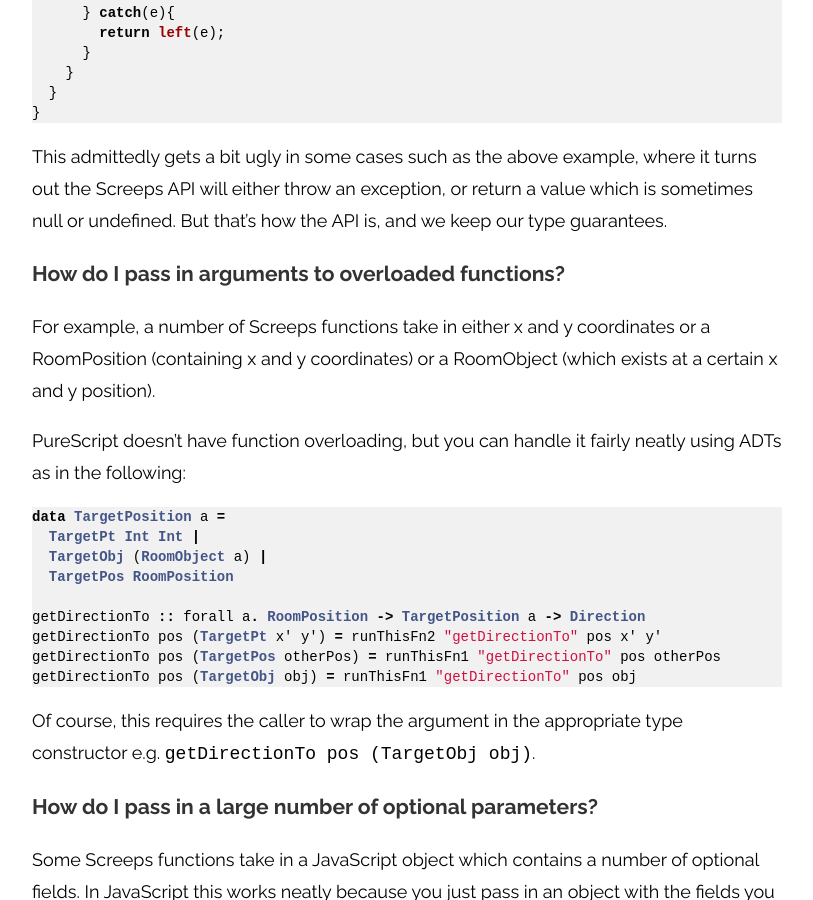
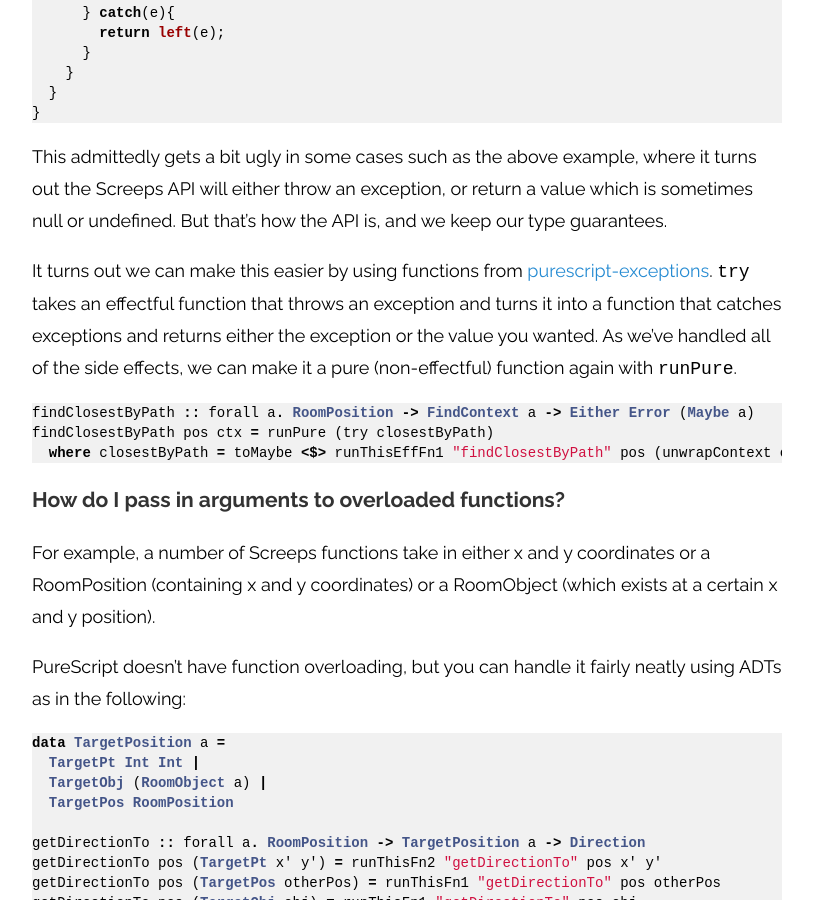
Before and after one commit to hoodunit/hoodunit.github.io, a Jekyll site: the page built from _posts/2016-09-05-purescript-ffi.md, in a window 1280 px wide and 900 px high, scrolled down 7712 px. Shown: the whole window, without its empty margins (233-1046 px from the left). Built offline with Jekyll 4.4.1, drawn with Linux system fonts in a browser that asks for light colours; Markdown is read by kramdown in place of the engine named in the settings; comment, search, counter and statistics services are not loaded.

Commit message:
Add comment to PureScript FFI post about purescript-exceptions

````diff
--- a/_posts/2016-09-05-purescript-ffi.md
+++ b/_posts/2016-09-05-purescript-ffi.md
@@ -303,6 +303,14 @@ exports.errorToEitherImpl = function(fun){
 
 This admittedly gets a bit ugly in some cases such as the above example, where it turns out the Screeps API will either throw an exception, or return a value which is sometimes null or undefined. But that's how the API is, and we keep our type guarantees.
 
+It turns out we can make this easier by using functions from [purescript-exceptions]. `try` takes an effectful function that throws an exception and turns it into a function that catches exceptions and returns either the exception or the value you wanted. As we've handled all of the side effects, we can make it a pure (non-effectful) function again with `runPure`.
+
+```haskell
+findClosestByPath :: forall a. RoomPosition -> FindContext a -> Either Error (Maybe a)
+findClosestByPath pos ctx = runPure (try closestByPath)
+  where closestByPath = toMaybe <$> runThisEffFn1 "findClosestByPath" pos (unwrapContext ctx)
+```
+
 ### How do I pass in arguments to overloaded functions?
 
 For example, a number of Screeps functions take in either x and y coordinates or a RoomPosition (containing x and y coordinates) or a RoomObject (which exists at a certain x and y position).
@@ -476,3 +484,4 @@ The Screeps PureScript library is [here][purescript_screeps]. Go forth and scree
 [purescript_functions]: https://github.com/purescript/purescript-functions
 [ps_argonaut]: https://github.com/purescript-contrib/purescript-argonaut
 [purescript-lazy]: https://github.com/purescript/purescript-lazy
+[purescript-exceptions]: https://github.com/purescript/purescript-exceptions
````
